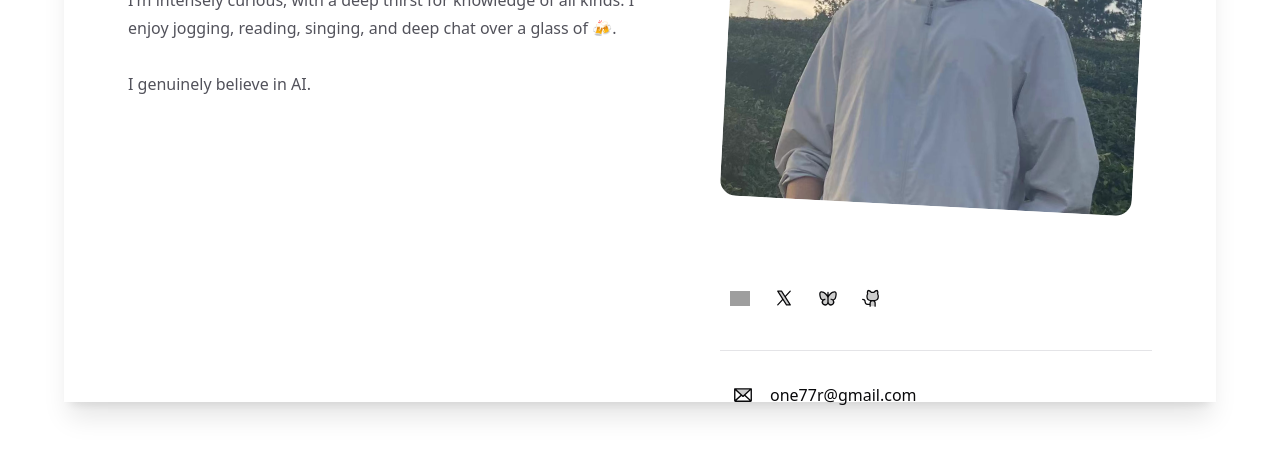
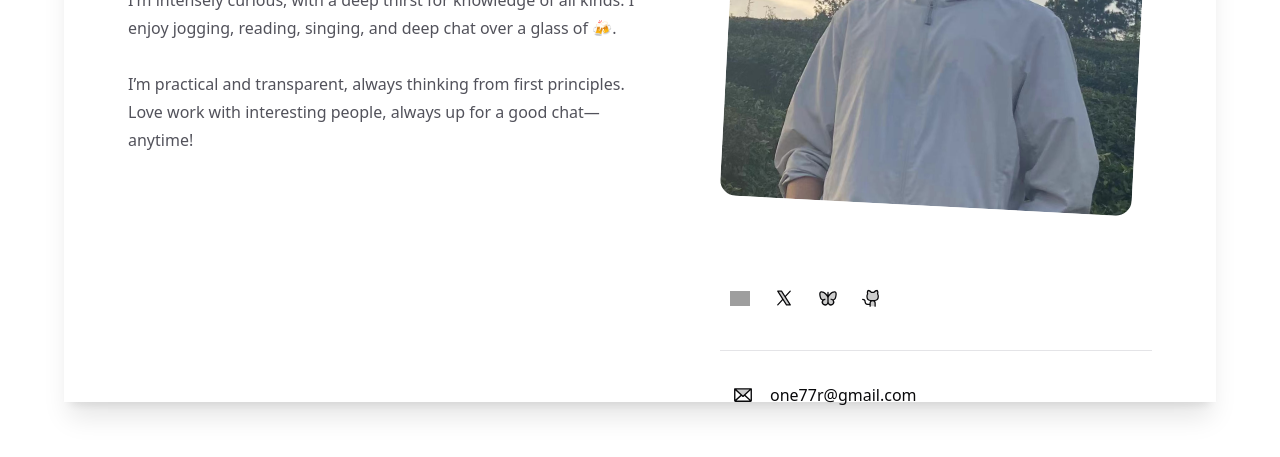
Before and after one commit to cherishh/portfolio-new, a Next.js app: page /about in a window 1280 px wide. Shown: the part 398-855 px from the top of the page. Built offline with nearby package versions, Linux system fonts and the light colour scheme; no server answers; grey boxes are pictures that could not be loaded.

Commit message:
feat: easter egg

```diff
--- a/src/app/about/page.tsx
+++ b/src/app/about/page.tsx
@@ -1,7 +1,5 @@
 import { type Metadata } from 'next'
 import Image from 'next/image'
-import Link from 'next/link'
-import clsx from 'clsx'
 import { aboutMeHeadline, aboutParagraphs } from '@/config/infoConfig'
 import { Container } from '@/components/layout/Container'
 
@@ -16,6 +14,7 @@ export const metadata: Metadata = {
 
 export default function About() {
   return (
+    <div className="relative">
       <Container className="mt-16 sm:mt-32">
         <div className="grid grid-cols-1 gap-y-16 lg:grid-cols-2 lg:grid-rows-[auto_1fr] lg:gap-y-12">
           <div className="lg:pl-20">
@@ -43,5 +42,13 @@ export default function About() {
           </div>
         </div>
       </Container>
+      <section className="absolute bottom-0 h-1 w-full text-center">
+        <p className="mb-[350rem] mt-[200rem]">
+          Something&apos;s off. Don&apos;t scroll down.
+        </p>
+        <p className="mb-[350rem]">Seriously. Stop.</p>
+        <p className="pb-[30rem]">Oh you rebel. I like you :)</p>
+      </section>
+    </div>
   )
 }
--- a/src/config/infoConfig.ts
+++ b/src/config/infoConfig.ts
@@ -19,7 +19,7 @@ export const aboutParagraphs = [
   // 'I used to live by “hustle nonstop.” Studied medicine, coded, worked in finance, and chased shortcuts in life. Now I realize: slow is fast. What matters is meaningful work and meaningful relationships.',
   "I'm a software engineer, full-stack web developer, and indie hacker. Formerly worked at Meituan and Alibaba. In my free time I like to explore bleeding-edge technologies purely for fun.",
   "I'm intensely curious, with a deep thirst for knowledge of all kinds. I enjoy jogging, reading, singing, and deep chat over a glass of 🍻.",
-  'I genuinely believe in AI.',
+  'I’m practical and transparent, always thinking from first principles. Love work with interesting people, always up for a good chat—anytime!',
 ]
 
 // blog
```
Lines whose indentation alone changed are shown as unchanged.
